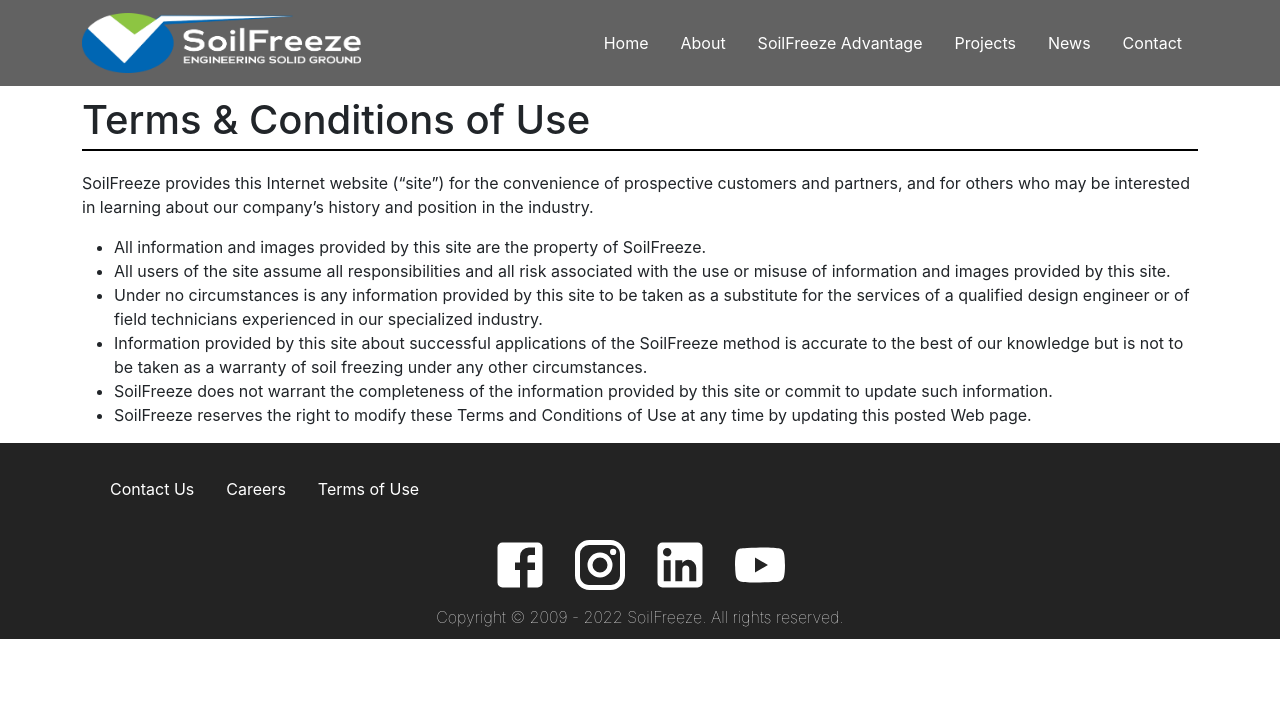
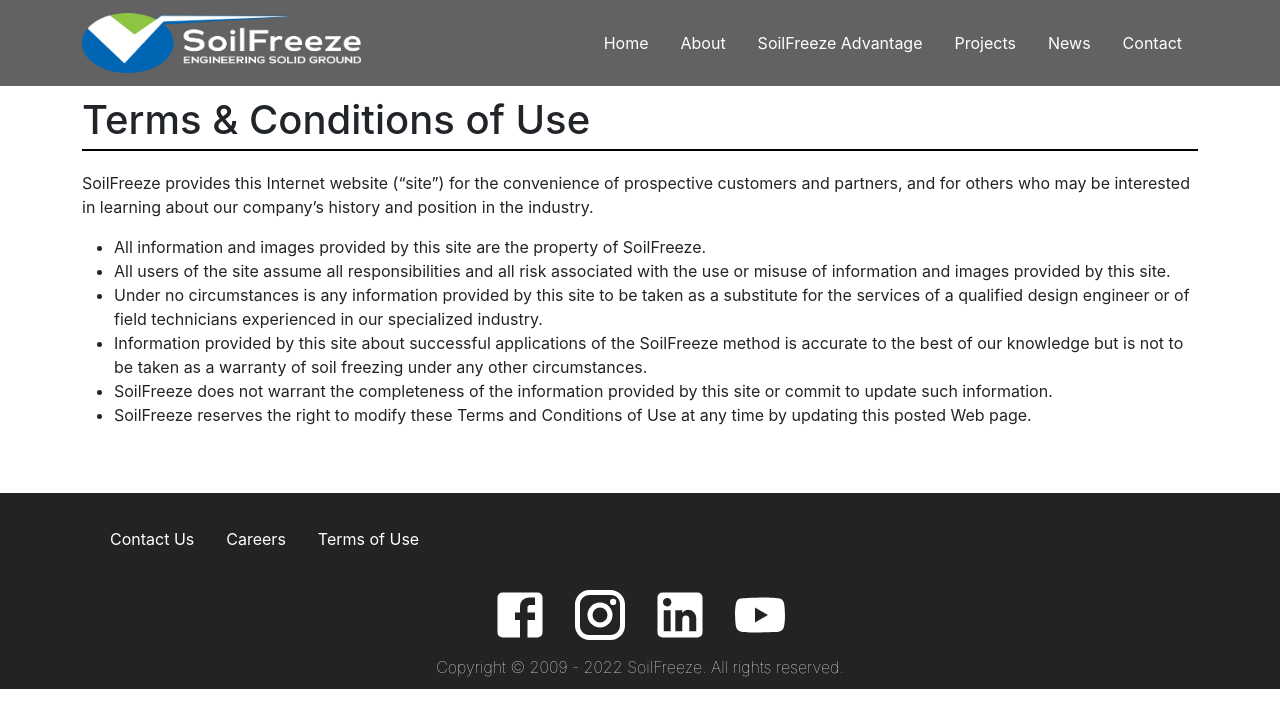
Before and after one commit to lola-violet/sfinc-front, a React (Create React App) app: page /terms in a window 1280 px wide. Shown: the top 728 px of the page. Built offline with nearby package versions, Linux system fonts and the light colour scheme.

Commit message:
footer positioning updated

```diff
--- a/src/styles/footer.css
+++ b/src/styles/footer.css
@@ -1,11 +1,20 @@
+.phantom {
+    display: block;
+    min-height: 20vh;
+    width: 100%;
+}
+
 .cust-footer {
     background-color: rgb(35, 35, 35);
-    min-height: 20vh;
-    /* margin-top: 50px; */
+    /* min-height: 20vh; */
+    /* min-height: 220px; */
+    width: 100%;
+    margin-top: 50px;
     padding-top: 10px;
     position: static;
-    margin-bottom: 0;
-    /* bottom: 0; */
+    /* position: relative; */
+    left: 0;
+    bottom: 0;
 }
 
 
--- /dev/null
+++ b/src/styles/main.css
@@ -0,0 +1,4 @@
+.contentContainer {
+    /* min-height: calc(100vh - 246px); */
+    min-height: 100vh;
+  }
```
Also changed, not shown: src/components/MainContainer.js (+10 -3 lines).
